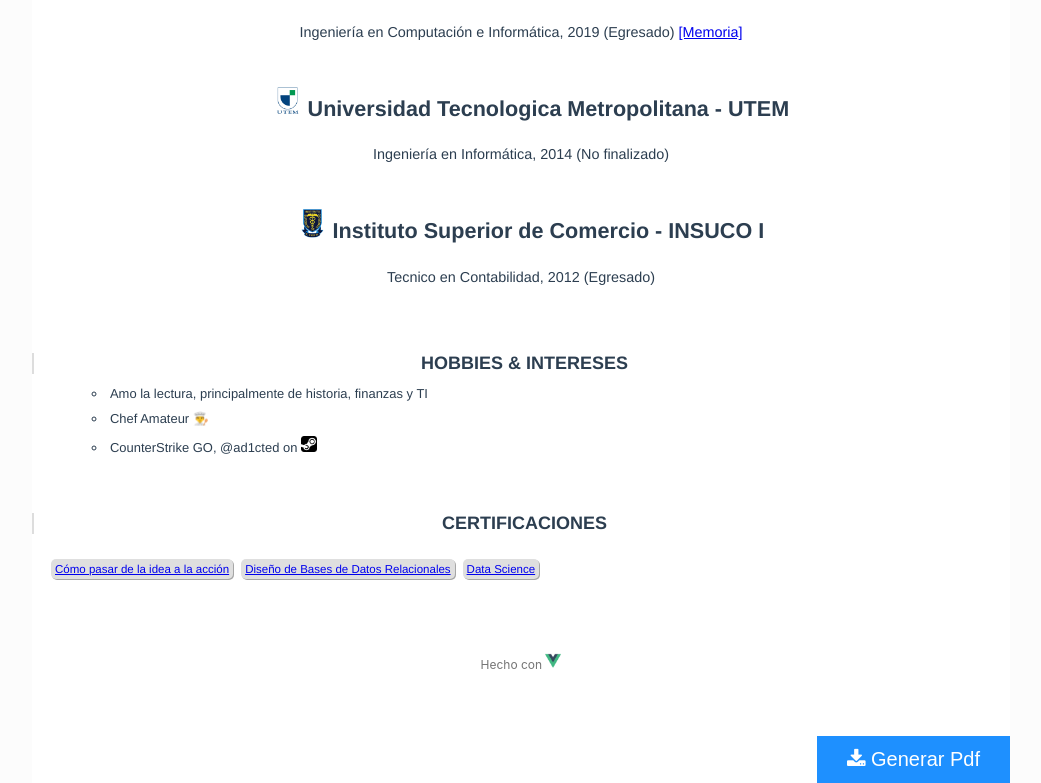
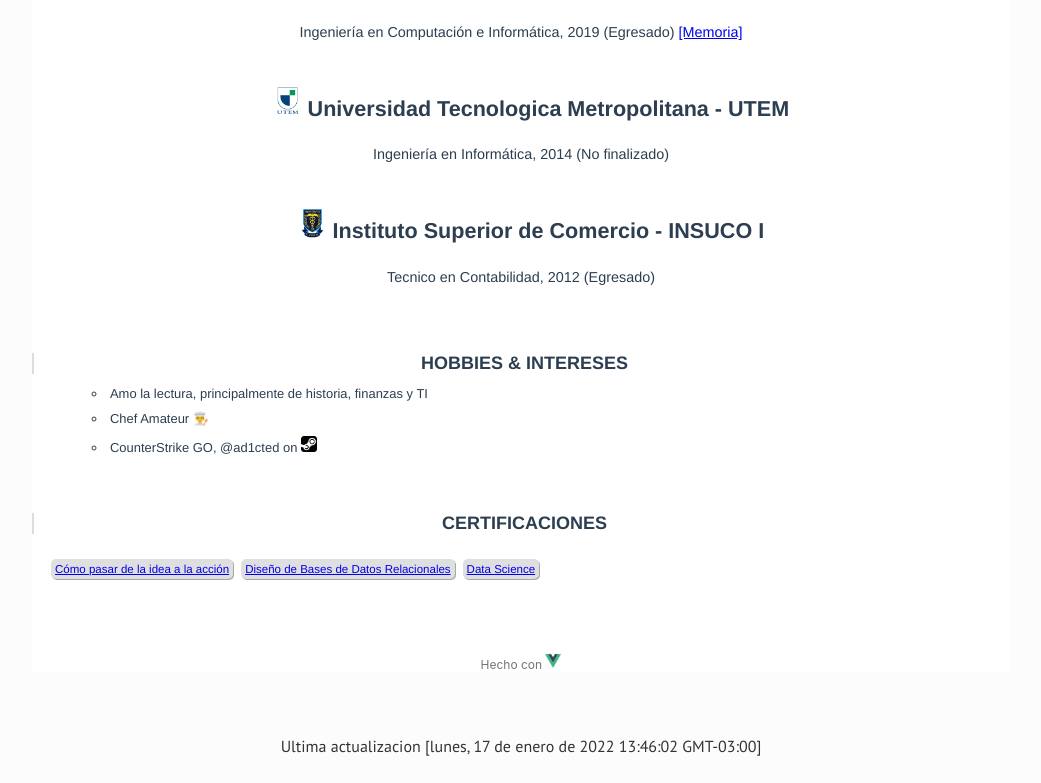
Before and after one commit to ad1cted/cv_estebanPlaza, a Vue app: page / in a window 1280 px wide. Shown: the part 2295-3078 px from the top of the page, without its empty margins (119-1160 px from the left). After the commit the page ends 3051 px from the top, so only its background shows below. Built offline with nearby package versions, Linux system fonts and the light colour scheme.

Commit message:
UPD: se dashabilita boton de pdf y se coloca marca de agua de ultima actualizacion

```diff
--- a/public/index.html
+++ b/public/index.html
@@ -17,4 +17,6 @@
 <body>
 <div id="app"></div>
 </body>
+<footer align="center">Ultima actualizacion  [lunes, 17 de enero de 2022 13:46:02 GMT-03:00] </footer>
+
 </html>
--- a/src/App.vue
+++ b/src/App.vue
@@ -1,19 +1,16 @@
 <template>
   <div id="app" class="main">
     <CV nombre="Esteban Isaias Plaza A."/>
-    <button-pdf/>
 
   </div>
 </template>
 <script>
 
 import CV from './components/CV.vue'
-import ButtonPdf from "./components/ButtonPdf";
 export default {
   name: 'App',
   components: {
     CV,
-    ButtonPdf
 
   },
 
```
